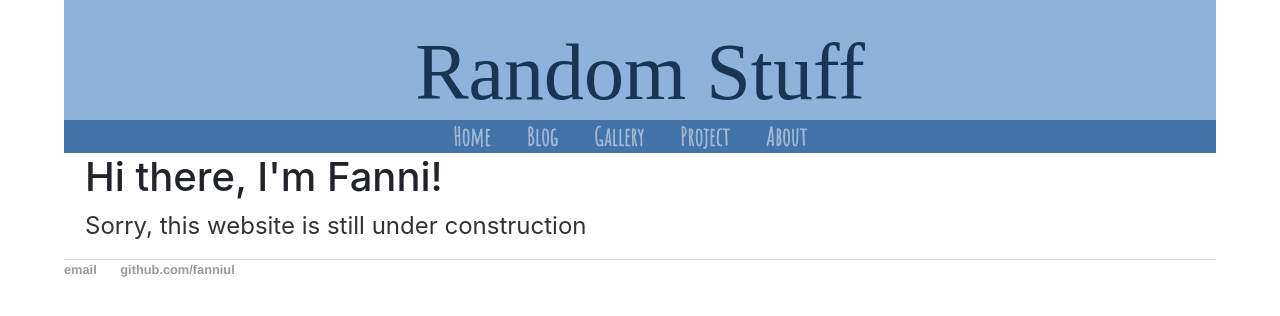
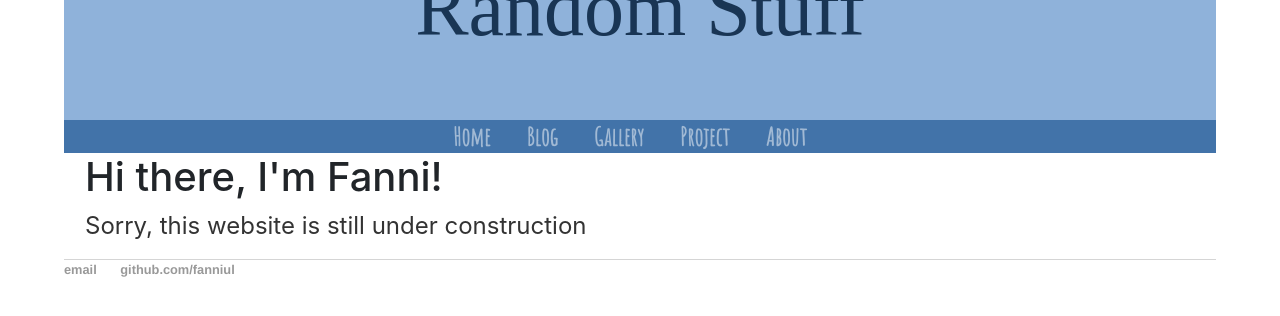
Before and after one commit to fanniul/fanniul.github.io, a Jekyll site: the page built from index.html, in a window 1280 px wide. Shown: the top 316 px of the page. Built offline with Jekyll 4.4.1, drawn with Linux system fonts in a browser that asks for light colours; some web fonts are replaced.

Commit message:
Update default.html

```diff
--- a/_layouts/default.html
+++ b/_layouts/default.html
@@ -19,7 +19,7 @@
 
 		<body>
 			<!-- Header -->
-			<div class=" container-fluid jumbotron jumbotron-fluid text-center bg-lightblue" style="margin-bottom:0; margin-top:-50px;margin-left:0; margin-right: 0; height: 160px;">
+			<div class=" jumbotron-fluid text-center bg-lightblue" style="margin-bottom:0; margin-top:-50px;margin-left:0; margin-right: 0; height: 160px;">
 			  <h1 style="font-family: Sophia;font-size: 80px;color:#193554;margin-top:0;margin-bottom:20px;" >Random Stuff</h1>
 			</div>
 			<!-- Nav Bar -->
```
